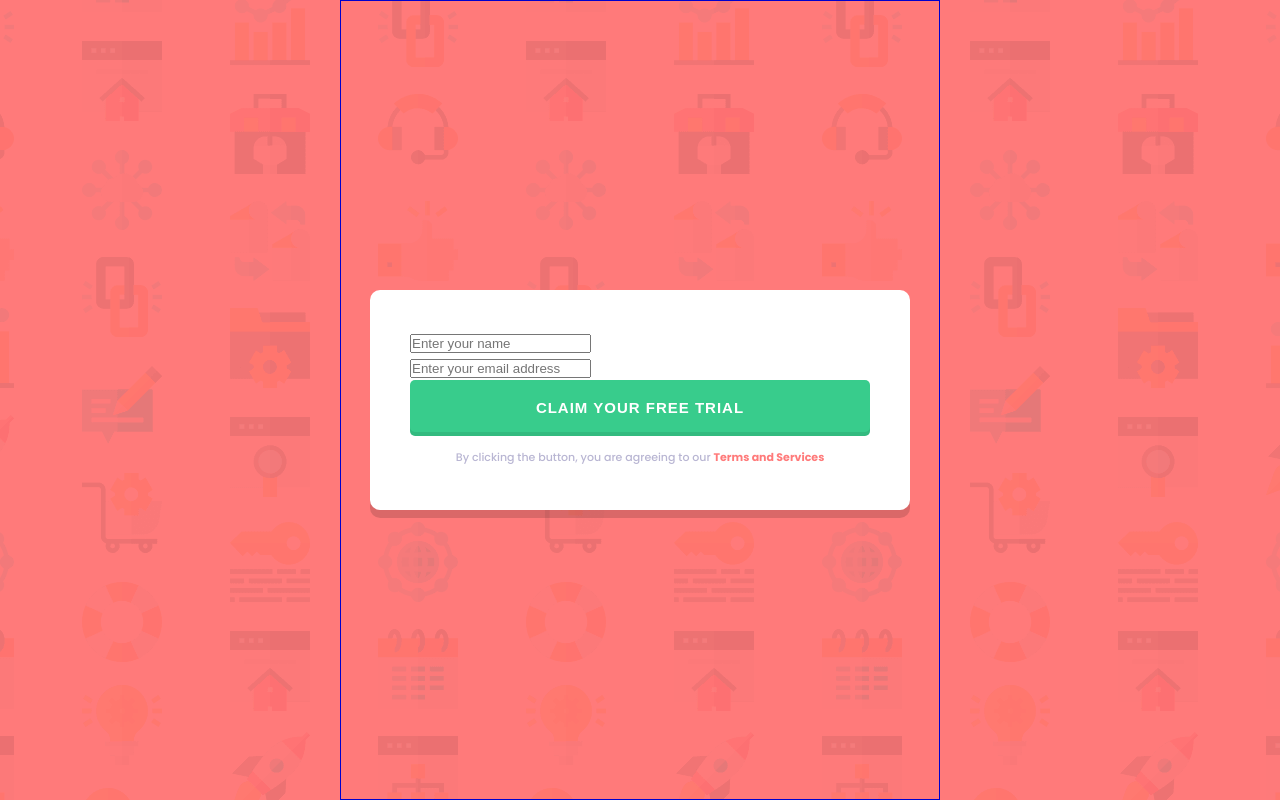
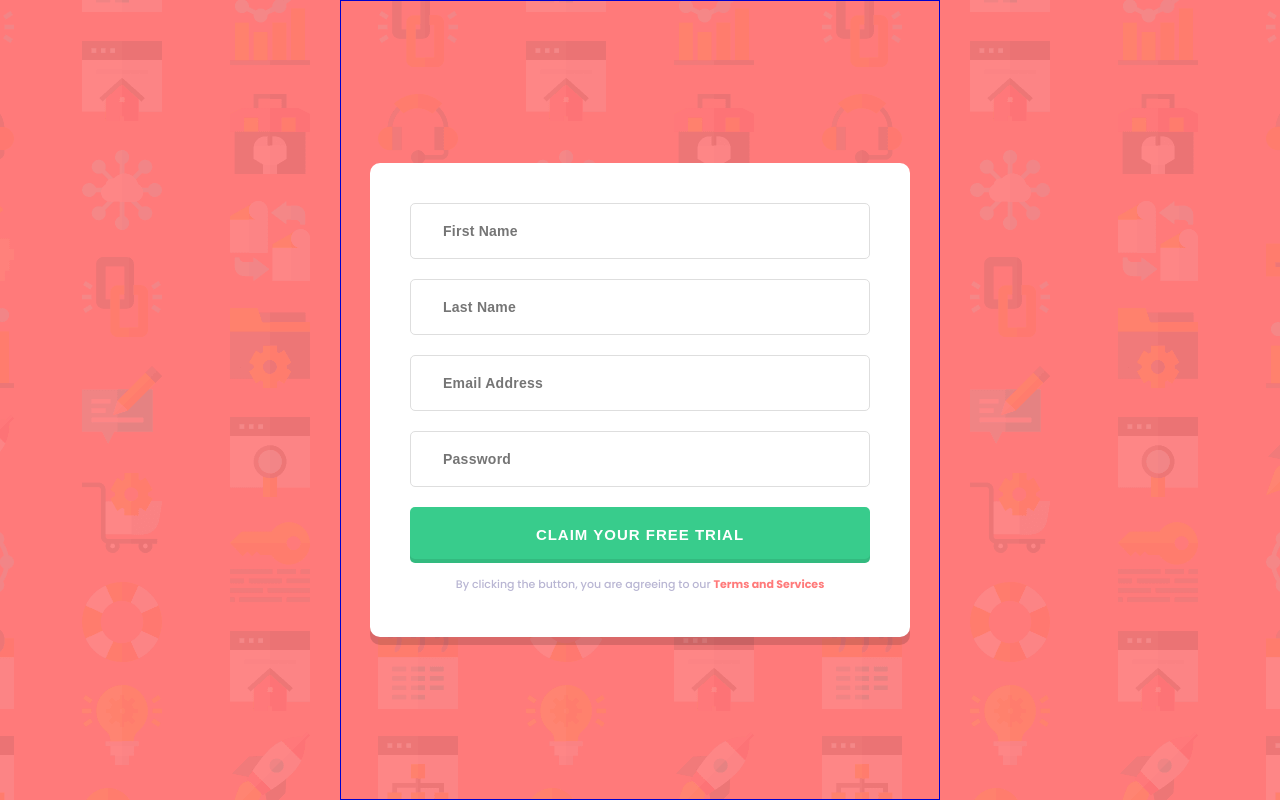
Before and after one commit to ostapyshyn/FM-Intro-component-with-sign-up-form, a React (Create React App) app: page / in a window 1280 px wide. Built offline with nearby package versions, Linux system fonts and the light colour scheme.

Commit message:
Finish form

```diff
--- a/src/components/Form/Form.jsx
+++ b/src/components/Form/Form.jsx
@@ -3,21 +3,30 @@ import { Formik } from 'formik';
 import { useFormik } from 'formik';
 import * as Yup from 'yup';
 import styles from './Form.module.scss';
+import '../../index.scss';
+
+import { ReactComponent as Error } from '../../assets/images/icon-error.svg';
 
 const Form = () => {
   const formik = useFormik({
     initialValues: {
-      name: '',
+      firstName: '',
+      lastName: '',
       email: '',
-      country: 'United Kingdom',
-      terms: '',
+      password: '',
     },
 
     validationSchema: Yup.object({
-      name: Yup.string()
+      firstName: Yup.string()
         .max(20, 'Name must be 20 characters or less.')
-        .required('Name is required'),
-      email: Yup.string().email('Invalid email address').required('Email is required'),
+        .required('First Name cannot be empty'),
+      lastName: Yup.string()
+        .max(20, 'Name must be 20 characters or less.')
+        .required('Last Name cannot be empty'),
+      email: Yup.string().email('Looks like this is not an email').required('Email is required'),
+      password: Yup.string()
+        .max(20, 'Password must be 20 characters or less.')
+        .required('Password cannot be empty'),
     }),
 
     onSubmit: (values) => {
@@ -34,38 +43,122 @@ const Form = () => {
         className="bg-white flex rounded-lg w-1/2 font-latoRegular">
         <div className="flex-1 text-gray-700  p-20">
           <div className="mt-6 ">
-            {/* Name input field */}
-            <div className="pb-4">
+            {/* First Name input field */}
+            <div className={styles.fname}>
               <input
-                className="border-2 border-gray-500 p-2 rounded-md w-1/2 focus:border-teal-500 focus:ring-teal-500 "
+                className={styles.input}
                 type="text"
-                name="name"
-                placeholder="Enter your name"
+                name="firstName"
+                placeholder="First Name"
                 onChange={formik.handleChange}
-                value={formik.values.name}
+                value={formik.values.firstName}
                 onBlur={formik.handleBlur}
+                autoComplete="off"
+                style={{
+                  border:
+                    formik.touched.firstName && formik.errors.firstName
+                      ? `2px solid #FF7979`
+                      : `1px solid #dedede`,
+                  marginBottom: formik.errors.firstName ? `6px` : `20px`,
+                  color: formik.errors.firstName ? `#FF7979` : `hsl(249, 10%, 26%)`,
+                }}
               />
+              {formik.touched.firstName && formik.errors.firstName && <Error />}
+              <span
+                className={`${
+                  formik.errors.firstName ? styles.span_active : styles.span_disabled
+                } `}>
+                {formik.touched.firstName && formik.errors.firstName ? formik.errors.firstName : ''}
+              </span>
+            </div>
+
+            {/* Last Name input field */}
+            <div className={styles.lName}>
+              <input
+                className={styles.input}
+                type="text"
+                name="lastName"
+                placeholder="Last Name"
+                onChange={formik.handleChange}
+                value={formik.values.lastName}
+                onBlur={formik.handleBlur}
+                autoComplete="off"
+                style={{
+                  border:
+                    formik.touched.lastName && formik.errors.lastName
+                      ? `2px solid #FF7979`
+                      : `1px solid #dedede`,
+                  marginBottom: formik.errors.lastName ? `6px` : `20px`,
+                  color: formik.errors.lastName ? `#FF7979` : `hsl(249, 10%, 26%)`,
+                }}
+              />
+              {formik.touched.lastName && formik.errors.lastName && <Error />}
+              <span
+                className={`${
+                  formik.errors.lastName ? styles.span_active : styles.span_disabled
+                } `}>
+                {formik.touched.lastName && formik.errors.lastName ? formik.errors.lastName : ''}
+              </span>
             </div>
             {/* Email input field */}
-            <div className="pb-4">
+            <div className={styles.email}>
               <input
                 className="border-2 border-gray-500 p-2 rounded-md w-1/2 focus:border-teal-500 focus:ring-teal-500"
                 type="email"
                 name="email"
-                placeholder="Enter your email address"
+                placeholder="Email Address"
                 onChange={formik.handleChange}
                 value={formik.values.email}
                 onBlur={formik.handleBlur}
+                autoComplete="off"
+                style={{
+                  border:
+                    formik.touched.email && formik.errors.email
+                      ? `2px solid #FF7979`
+                      : `1px solid #dedede`,
+                  marginBottom: formik.errors.email ? `6px` : `20px`,
+                  color: formik.errors.email ? `#FF7979` : `hsl(249, 10%, 26%)`,
+                }}
               />
+              {formik.touched.email && formik.errors.email && <Error />}
+              <span
+                className={`${formik.errors.email ? styles.span_active : styles.span_disabled} `}>
+                {formik.touched.email && formik.errors.email ? formik.errors.email : ''}
+              </span>
             </div>
-
-            {/* Terms of service*/}
-
+            {/* Password input field */}
+            <div className={styles.password}>
+              <input
+                className="border-2 border-gray-500 p-2 rounded-md w-1/2 focus:border-teal-500 focus:ring-teal-500"
+                type="password"
+                name="password"
+                placeholder="Password"
+                onChange={formik.handleChange}
+                value={formik.values.password}
+                onBlur={formik.handleBlur}
+                autoComplete="off"
+                style={{
+                  border:
+                    formik.touched.password && formik.errors.password
+                      ? `2px solid #FF7979`
+                      : `1px solid #dedede`,
+                  marginBottom: formik.errors.password ? `6px` : `20px`,
+                }}
+              />
+              {formik.touched.password && formik.errors.password && <Error />}
+              <span
+                className={`${
+                  formik.errors.password ? styles.span_active : styles.span_disabled
+                } `}>
+                {formik.touched.password && formik.errors.password ? formik.errors.password : ''}
+              </span>
+            </div>
             <button
               type="submit"
               className="bg-teal-500 font-latoBold text-sm text-white py-3 mt-6 rounded-lg w-full">
               CLAIM YOUR FREE TRIAL
             </button>
+            {/* Terms of service*/}
             <p className={styles.terms}>
               By clicking the button, you are agreeing to our <span>Terms and Services</span>
             </p>
--- a/src/components/Form/Form.module.scss
+++ b/src/components/Form/Form.module.scss
@@ -3,6 +3,39 @@
 section {
   max-width: 540px;
   width: 100%;
+
+  .fname,
+  .lName,
+  .email,
+  .password {
+    position: relative;
+  }
+
+  svg {
+    position: absolute;
+    top: 16px;
+    right: 16px;
+  }
+
+  input {
+    width: 100%;
+    font-weight: 600;
+    font-size: 14px;
+    line-height: 26px;
+    letter-spacing: 0.25px;
+    color: $DARK-BLUE;
+    padding-left: 32px;
+    padding-block: 14px;
+    margin-bottom: 20px;
+    border: 1px solid #dedede;
+    border-radius: 5px;
+
+    &:focus {
+      outline: none !important;
+      border: 1px solid $BLUE;
+      opacity: 1;
+    }
+  }
 
   button {
     font-weight: 600;
@@ -17,6 +50,11 @@ section {
     border: none;
     padding-block: 15px;
     margin-bottom: 8px;
+    cursor: pointer;
+    &:active {
+      transform: scale(0.98);
+      background: #77e2b3;
+    }
   }
 
   form {
@@ -26,6 +64,19 @@ section {
     border-radius: 10px;
     padding-block: 40px;
     padding-inline: 40px;
+    .span_active {
+      display: block;
+      font-style: italic;
+      font-weight: 500;
+      font-size: 11px;
+      line-height: 16px;
+      text-align: right;
+      color: $RED;
+      margin-bottom: 19px;
+    }
+    .span_disabled {
+      display: none;
+    }
   }
   .terms {
     font-weight: 500;
--- a/src/index.scss
+++ b/src/index.scss
@@ -69,7 +69,7 @@ body {
   background-position: center center;
   background-size: cover;
   background-color: $RED;
-  background-blend-mode: multiply;
+  background-blend-mode: inherit;
 }
 
 code {
```
